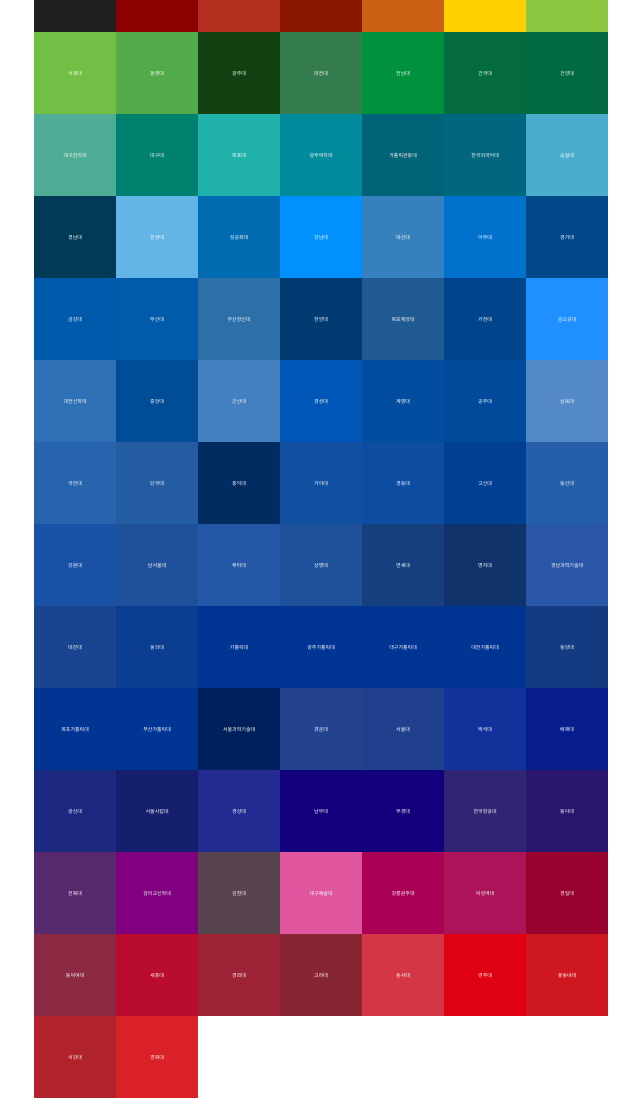
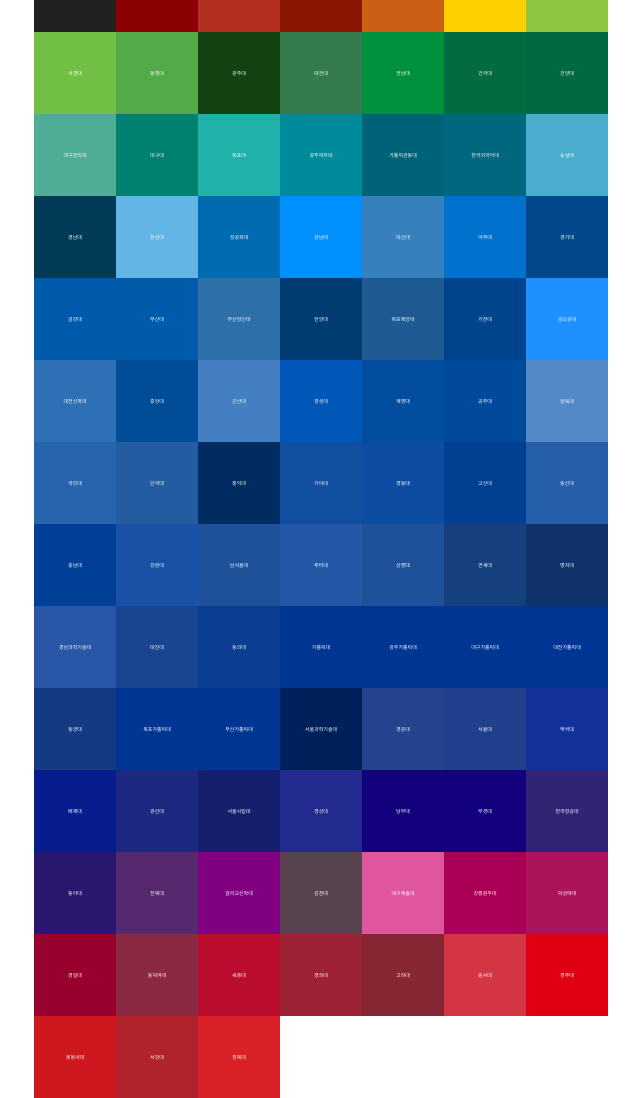
Before and after one commit to nayunhwan/UnivColor, a plain HTML site: page index.html in a window 1280 px wide. Shown: the part 496-1594 px from the top of the page, without its empty margins (286-926 px from the left). Drawn offline with nearby package versions, Linux system fonts and the light colour scheme.

Commit message:
Add Chungnam National University

```diff
--- a/index.html
+++ b/index.html
@@ -48,7 +48,8 @@
       "동국대", "동덕여대", "동명대", "동서대", "동신대", "동아대", "동양대", "동의대", "루터대", "명지대",
       "목원대", "목포가톨릭대", "목포대", "목포해양대", "배재대", "백석대", "부경대", "부산가톨릭대", "부산대",
       "부산외국어대", "부산장신대", "삼육대", "상명대", "서강대", "서경대", "서울대", "서울과학기술대",
-      "서울시립대", "성공회대", "성균관대", "세종대", "숭실대", "아주대", "연세대", "전남대", "전북대", "중앙대", "한국외국어대", "한국항공대", "한성대", "한양대", "홍익대"]
+      "서울시립대", "성공회대", "성균관대", "세종대", "숭실대", "아주대", "연세대", "전남대", "전북대", "중앙대",
+      "충남대", "한국외국어대", "한국항공대", "한성대", "한양대", "홍익대"]
 
     var colorArray = getColorArray(univNames);
     var newArray = []
--- a/univColor.js
+++ b/univColor.js
@@ -96,6 +96,8 @@
   if (univ == "JNU" || univ.includes("전남대")) return "#00913F";
   if (univ == "CAU" || univ.includes("중앙대")) return "#004c97";
 
+  if (univ == "CNU" || univ.includes("충남대")) return "#003f98";
+
   if (univ == "HUFS" || univ.includes("한국외국어대")) return "#00677F";
   if (univ == "KAU" || univ.includes("한국항공대")) return "#302475";
   if (univ == "HSU" || univ.includes("한성대")) return "#62b5e5";
```
Also changed, not shown: ReadMe.md.
